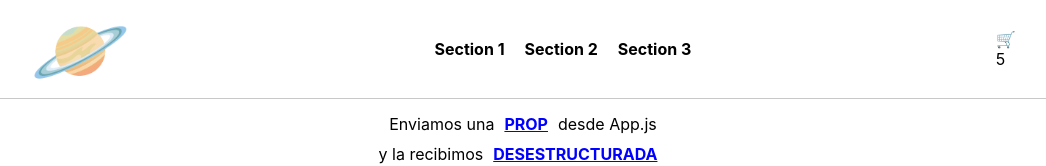
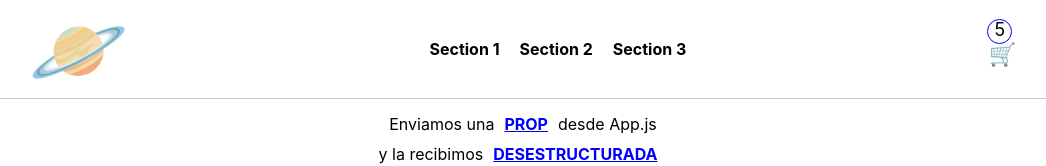
Before and after one commit to SmaelNicolas/Ej_1raEntrega_ReactJs, a React (Create React App) app: page / in a window 1280 px wide. Shown: the top 166 px of the page, without its empty margins (117-1163 px from the left). Built offline with nearby package versions, Linux system fonts and the light colour scheme.

Commit message:
add cartwidget styles

```diff
--- a/src/components/CartWidget/cartWidget.css
+++ b/src/components/CartWidget/cartWidget.css
@@ -0,0 +1,21 @@
+.container--cartWidget {
+	position: relative;
+	width: 30px;
+	height: 30px;
+	text-align: center;
+	line-height: 40px;
+}
+.cart--icon {
+	font-size: 22px;
+}
+.cart--quantity {
+	width: 25px;
+	height: 25px;
+	border: 1px solid blue;
+	border-radius: 50%;
+	line-height: 20px;
+	position: absolute;
+	bottom: 20px;
+	left: 0px;
+	font-size: 18px;
+}
```
